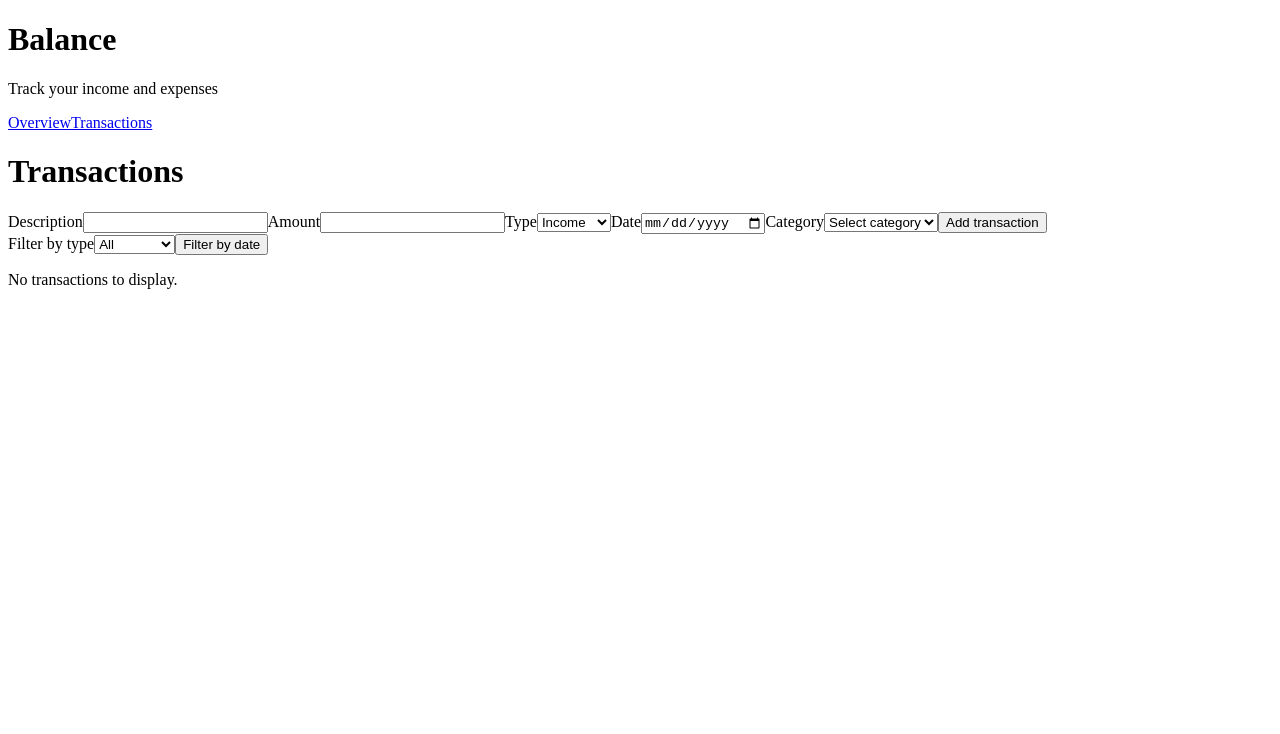
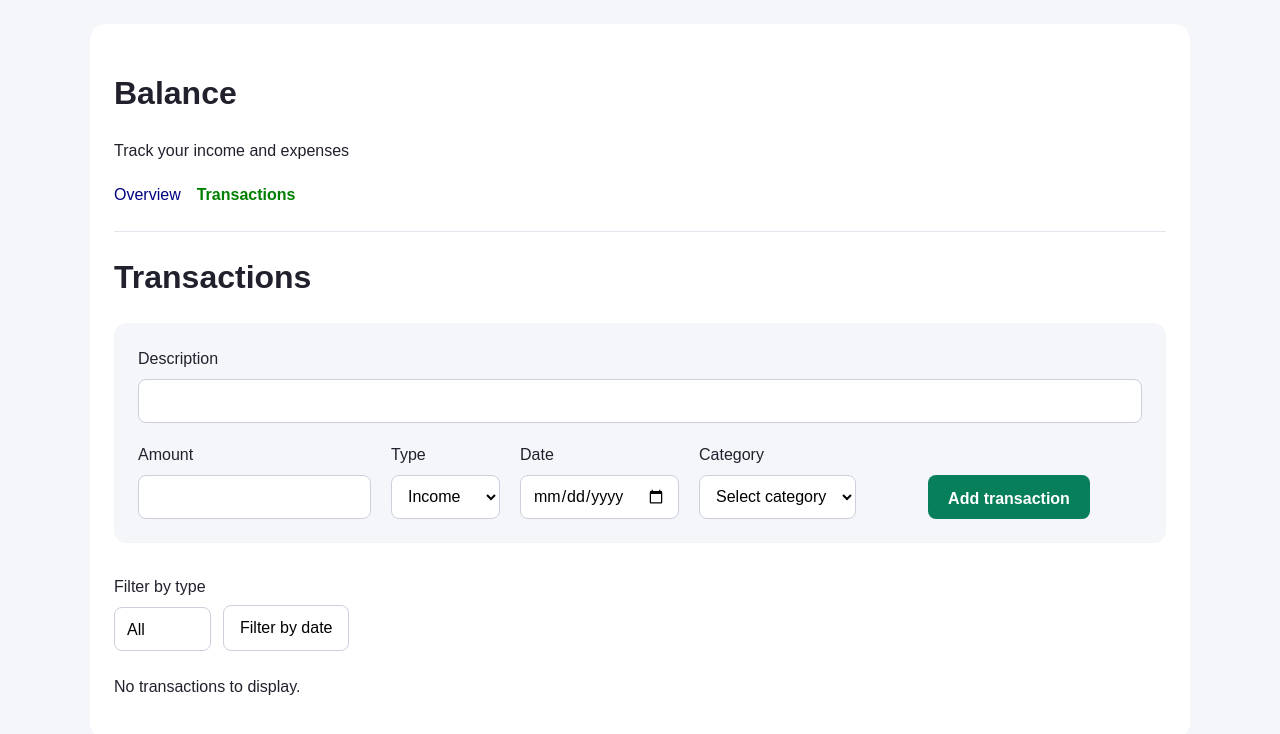
Before and after one commit to GabrielSkold/Balance, a React (Vite) app: page /transactions in a window 1280 px wide. Shown: the top 734 px of the page. Built offline with nearby package versions, Linux system fonts and the light colour scheme.

Commit message:
Add responsive styling for dashboard, transactions and filters

```diff
--- a/src/App.css
+++ b/src/App.css
@@ -0,0 +1,330 @@
+.app-shell {
+  max-width: 1100px;
+  background-color: #ffffff;
+  margin: 24px auto;
+  width: calc(100% - 32px);
+  border-radius: 16px;
+  padding: 24px;
+}
+
+.app-header {
+  border-bottom: 1px solid #e6e7ee;
+  padding-bottom: 24px;
+}
+.app-nav {
+  display: flex;
+  gap: 16px;
+  margin-top: 20px;
+}
+
+.app-nav a {
+  text-decoration: none;
+  color: navy;
+}
+.app-nav a:hover {
+  cursor: pointer;
+}
+
+.app-nav a.active {
+  color: green;
+  font-weight: 600;
+}
+
+.summary-cards {
+  display: flex;
+  flex-direction: column;
+  gap: 16px;
+  margin-block: 24px;
+}
+
+.summary-card {
+  flex: 1;
+  min-width: 0;
+  padding: 20px;
+  border: 1px solid #e6e7ee;
+  border-radius: 12px;
+}
+
+.summary-card h2 {
+  font-size: 16px;
+  margin: 0;
+  text-decoration: underline;
+}
+
+.summary-card p {
+  font-size: 28px;
+  margin: 8px 0 0;
+}
+
+.overview-details {
+  display: flex;
+  flex-direction: column;
+  gap: 32px;
+}
+
+.overview-details > section {
+  flex: 1;
+  min-width: 0;
+}
+
+.transaction-item {
+  display: flex;
+  align-items: center;
+  gap: 16px;
+  border-bottom: 1px solid #e6e7ee;
+  padding-block: 16px;
+}
+
+.transaction-details {
+  flex: 1;
+  min-width: 0;
+  overflow-wrap: anywhere;
+}
+
+.transaction-details p {
+  margin: 0;
+}
+
+.transaction-details p:last-child {
+  margin-top: 4px;
+  font-size: 12px;
+  color: #6b7280;
+}
+
+.transaction-amount {
+  margin: 0;
+  font-weight: 600;
+  white-space: nowrap;
+}
+
+.transactions-list {
+  list-style: none;
+  padding: 0;
+  margin: 0;
+}
+
+.transaction-amount.income {
+  color: #087f5b;
+}
+
+.transaction-amount.expense {
+  color: #c92a2a;
+}
+
+.category-row {
+  display: flex;
+  align-items: center;
+  gap: 12px;
+  padding-block: 12px;
+}
+
+.category-label {
+  flex: 0 0 100px;
+  font-size: 14px;
+  overflow-wrap: anywhere;
+}
+
+.category-bar {
+  flex: 1;
+  min-width: 0;
+}
+
+.category-total {
+  flex: 0 0 64px;
+  text-align: right;
+  font-size: 14px;
+}
+
+.overview-top {
+  display: flex;
+  flex-direction: column;
+  gap: 24px;
+  padding-top: 24px;
+}
+
+.overview-top > div {
+  flex: 1;
+  min-width: 0;
+}
+
+.overview-top .currency-converter {
+  margin-top: 0;
+}
+
+.currency-converter {
+  margin-top: 32px;
+  padding: 20px;
+  background-color: #f5f6fa;
+  border-radius: 12px;
+  width: 100%;
+  max-width: 420px;
+}
+
+.currency-converter h2 {
+  margin-top: 0;
+}
+
+.currency-converter label {
+  display: block;
+  margin-bottom: 8px;
+}
+
+.currency-converter input {
+  width: 100%;
+  padding: 10px 12px;
+  border: 1px solid #cbd0dc;
+  border-radius: 8px;
+  background-color: white;
+}
+
+.currency-converter input:focus-visible {
+  outline: 2px solid #087f5b;
+  outline-offset: 1px;
+}
+
+.currency-converter input[type="number"]::-webkit-inner-spin-button,
+.currency-converter input[type="number"]::-webkit-outer-spin-button {
+  -webkit-appearance: none;
+  margin: 0;
+}
+
+.transaction-form {
+  display: flex;
+  flex-direction: column;
+  gap: 20px;
+  padding: 24px;
+  background-color: #f5f6fa;
+  border-radius: 12px;
+  margin-bottom: 32px;
+}
+
+.form-field {
+  display: flex;
+  flex-direction: column;
+  gap: 8px;
+  min-width: 0;
+}
+
+.form-field input,
+.form-field select {
+  width: 100%;
+  padding: 10px 12px;
+  border: 1px solid #cbd0dc;
+  border-radius: 8px;
+  background-color: #ffffff;
+  height: 44px;
+}
+
+.form-field input[type="number"]::-webkit-inner-spin-button,
+.form-field input[type="number"]::-webkit-outer-spin-button,
+.transaction-filters input,
+.transaction-filters select {
+  -webkit-appearance: none;
+  margin: 0;
+}
+
+.transaction-form > button[type="submit"] {
+  background-color: #087f5b;
+  color: white;
+  border: none;
+  border-radius: 8px;
+  padding: 12px 20px;
+  font-weight: 600;
+  cursor: pointer;
+}
+
+.transaction-form > button[type="submit"]:hover {
+  background-color: #066649;
+}
+.transaction-form > button[type="submit"]:focus-visible {
+  outline: 2px solid #087f5b;
+  outline-offset: 3px;
+}
+
+.form-field [role="alert"] {
+  color: #c92a2a;
+  font-size: 14px;
+  margin: 0;
+}
+
+.transaction-filters {
+  display: flex;
+  flex-direction: column;
+  gap: 12px;
+  margin-bottom: 24px;
+}
+
+.date-filter-panel {
+  display: flex;
+  flex-direction: column;
+  gap: 12px;
+  padding: 16px;
+  background-color: #ffffff;
+  border: 1px solid #cbd0dc;
+  border-radius: 8px;
+}
+
+.transaction-filters button {
+  min-height: 44px;
+  padding: 10px 16px;
+  background-color: #ffffff;
+  border: 1px solid #cbd0dc;
+  border-radius: 8px;
+  cursor: pointer;
+}
+
+.transaction-filters button:hover {
+  background-color: #f5f6fa;
+}
+
+.transaction-filters button:focus-visible {
+  outline: 2px solid #087f5b;
+  outline-offset: 3px;
+}
+
+@media (min-width: 768px) {
+  .summary-cards {
+    flex-direction: row;
+  }
+  .overview-details {
+    flex-direction: row;
+  }
+  .overview-top {
+    flex-direction: row;
+    align-items: flex-start;
+  }
+
+  .overview-top .currency-converter {
+    flex: 0 1 360px;
+  }
+
+  .transaction-form {
+    flex-direction: row;
+    flex-wrap: wrap;
+  }
+
+  .transaction-form > .form-field {
+    flex: 0 0 (calc(50% - 10px));
+  }
+
+  .transaction-form > .form-field:first-child {
+    flex-basis: 100%;
+  }
+
+  .transaction-form > button[type="submit"] {
+    align-self: flex-end;
+    height: 44px;
+    padding: 0 20 px;
+    margin-inline: auto;
+  }
+
+  .transaction-filters {
+    flex-direction: row;
+    flex-wrap: wrap;
+    align-items: flex-end;
+  }
+
+  .date-filter-panel {
+    flex-basis: 100%;
+  }
+}
--- a/src/components/CurrencyConverter/CurrencyConverter.jsx
+++ b/src/components/CurrencyConverter/CurrencyConverter.jsx
@@ -1,5 +1,4 @@
 import { useEffect, useState } from "react";
-import { data } from "react-router-dom";
 
 const CurrencyConverter = () => {
   const [amount, setAmount] = useState("");
@@ -33,7 +32,7 @@ const CurrencyConverter = () => {
   const convertedAmount = Number(amount) * exchangeRate;
 
   return (
-    <>
+    <section className="currency-converter">
       <h2>Currency converter</h2>
       {loading && <p>Loading exchange rate…</p>}
       {error && <p role="alert">{error}</p>}
@@ -47,7 +46,7 @@ const CurrencyConverter = () => {
       {!loading && !error && Number(amount) > 0 && (
         <p>{convertedAmount.toFixed(2)} EUR</p>
       )}
-    </>
+    </section>
   );
 };
 export default CurrencyConverter;
--- a/src/components/Layout/Layout.jsx
+++ b/src/components/Layout/Layout.jsx
@@ -2,11 +2,11 @@ import { NavLink, Outlet } from "react-router-dom";
 
 const Layout = () => {
   return (
-    <>
-      <header>
+    <div className="app-shell">
+      <header className="app-header">
         <h1>Balance</h1>
         <p>Track your income and expenses</p>
-        <nav>
+        <nav className="app-nav">
           <NavLink to={"/"}>Overview</NavLink>
           <NavLink to={"/transactions"}>Transactions</NavLink>
         </nav>
@@ -14,7 +14,7 @@ const Layout = () => {
       <main>
         <Outlet />
       </main>
-    </>
+    </div>
   );
 };
 export default Layout;
--- a/src/components/SummaryCard/SummaryCard.jsx
+++ b/src/components/SummaryCard/SummaryCard.jsx
@@ -1,9 +1,9 @@
 const SummaryCard = ({ label, amount }) => {
   return (
-    <>
+    <div className="summary-card">
       <h2>{label}</h2>
       <p>{amount}</p>
-    </>
+    </div>
   );
 };
 export default SummaryCard;
--- a/src/components/TransactionFilters/TransactionFilters.jsx
+++ b/src/components/TransactionFilters/TransactionFilters.jsx
@@ -1,6 +1,6 @@
 const TransactionsFilter = ({ typeFilter, setTypeFilter }) => {
   return (
-    <>
+    <div className="form-field">
       <label htmlFor="type-filter">Filter by type</label>
       <select
         id="type-filter"
@@ -11,7 +11,7 @@ const TransactionsFilter = ({ typeFilter, setTypeFilter }) => {
         <option value="income">Income</option>
         <option value="expense">Expenses</option>
       </select>
-    </>
+    </div>
   );
 };
 export default TransactionsFilter;
--- a/src/components/TransactionsForm/TransactionsForm.jsx
+++ b/src/components/TransactionsForm/TransactionsForm.jsx
@@ -50,7 +50,8 @@ const TransactionsForm = ({ addTransaction }) => {
 
   return (
     <>
-      <form onSubmit={handleSubmit}>
+      <form className="transaction-form" onSubmit={handleSubmit}>
+        <div className="form-field">
           <label htmlFor="description">Description</label>
           <input
             value={description}
@@ -59,7 +60,8 @@ const TransactionsForm = ({ addTransaction }) => {
             onChange={(event) => setDescription(event.target.value)}
           />
           {errors.description && <p role="alert">{errors.description}</p>}
-
+        </div>
+        <div className="form-field">
           <label htmlFor="amount">Amount</label>
           <input
             value={amount}
@@ -68,7 +70,8 @@ const TransactionsForm = ({ addTransaction }) => {
             onChange={(event) => setAmount(event.target.value)}
           />
           {errors.amount && <p role="alert">{errors.amount}</p>}
-
+        </div>
+        <div className="form-field">
           <label htmlFor="type">Type</label>
           <select
             name="type"
@@ -82,7 +85,9 @@ const TransactionsForm = ({ addTransaction }) => {
             <option value="income">Income</option>
             <option value="expense">Expense</option>
           </select>
+        </div>
 
+        <div className="form-field">
           <label htmlFor="date">Date</label>
           <input
             id="date"
@@ -91,7 +96,9 @@ const TransactionsForm = ({ addTransaction }) => {
             onChange={(event) => setDate(event.target.value)}
           />
           {errors.date && <p role="alert">{errors.date}</p>}
+        </div>
 
+        <div className="form-field">
           <label htmlFor="category">Category</label>
           <select
             name="category"
@@ -114,6 +121,7 @@ const TransactionsForm = ({ addTransaction }) => {
             <option value="other">Other</option>
           </select>
           {errors.category && <p role="alert">{errors.category}</p>}
+        </div>
 
         <button type="submit">Add transaction</button>
       </form>
--- a/src/components/TransactionsList/TransactionsList.jsx
+++ b/src/components/TransactionsList/TransactionsList.jsx
@@ -7,7 +7,7 @@ const TransactionsList = ({ transactions, deleteTransaction }) => {
   }
   return (
     <>
-      <ul>
+      <ul className="transactions-list">
         {transactions.map((transaction) => (
           <TransactionItem
             key={transaction.id}
--- a/src/index.css
+++ b/src/index.css
@@ -0,0 +1,21 @@
+*,
+*::before,
+*::after {
+  box-sizing: border-box;
+}
+
+body {
+  margin: 0;
+  font-family: Arial, Helvetica, sans-serif;
+  font-size: 16px;
+  line-height: 1.5;
+  background-color: #f5f6fa;
+  color: #20212c;
+}
+
+button,
+input,
+select,
+textarea {
+  font: inherit;
+}
--- a/src/pages/Transactions/Transactions.jsx
+++ b/src/pages/Transactions/Transactions.jsx
@@ -11,8 +11,8 @@ const Transactions = ({ transactions, addTransaction, deleteTransaction }) => {
     month: "",
     date: "",
   });
+  const [typeFilter, setTypeFilter] = useState("all");
 
-  const [typeFilter, setTypeFilter] = useState("all");
   const filteredTransactions = transactions.filter(
     (transaction) =>
       (typeFilter === "all" || transaction.type === typeFilter) &&
@@ -21,24 +21,31 @@ const Transactions = ({ transactions, addTransaction, deleteTransaction }) => {
       (appliedDateFilter.month === "" ||
         transaction.date.startsWith(appliedDateFilter.month)),
   );
+
   const dateFilterLabel =
     appliedDateFilter.date || appliedDateFilter.month || "Filter by date";
+
   return (
     <>
       <h1>Transactions</h1>
+
       <TransactionsForm addTransaction={addTransaction} />
+
+      <div className="transaction-filters">
         <TransactionsFilter
           typeFilter={typeFilter}
           setTypeFilter={setTypeFilter}
         />
+
         <button
           type="button"
           onClick={() => setIsDateFilterOpen(!isDateFilterOpen)}
         >
           {dateFilterLabel}
         </button>
+
         {isDateFilterOpen && (
-        <div>
+          <div className="date-filter-panel">
             <label htmlFor="filter-month">Month</label>
             <input
               type="month"
@@ -60,6 +67,7 @@ const Transactions = ({ transactions, addTransaction, deleteTransaction }) => {
                 setSelectedMonth(event.target.value.slice(0, 7));
               }}
             />
+
             <button
               type="button"
               onClick={() => {
@@ -71,6 +79,7 @@ const Transactions = ({ transactions, addTransaction, deleteTransaction }) => {
             >
               All dates
             </button>
+
             <button
               type="button"
               onClick={() => {
@@ -85,6 +94,8 @@ const Transactions = ({ transactions, addTransaction, deleteTransaction }) => {
             </button>
           </div>
         )}
+      </div>
+
       <TransactionsList
         transactions={filteredTransactions}
         deleteTransaction={deleteTransaction}
@@ -92,4 +103,5 @@ const Transactions = ({ transactions, addTransaction, deleteTransaction }) => {
     </>
   );
 };
+
 export default Transactions;
```
Also changed, not shown: src/components/CategorySummary/CategorySummary.jsx (+4 -4 lines), src/components/TransactionItem/TransactionItem.jsx (+9 -5 lines), src/pages/Overview/Overview.jsx (+15 -2 lines). Lines whose indentation alone changed are shown as unchanged.
